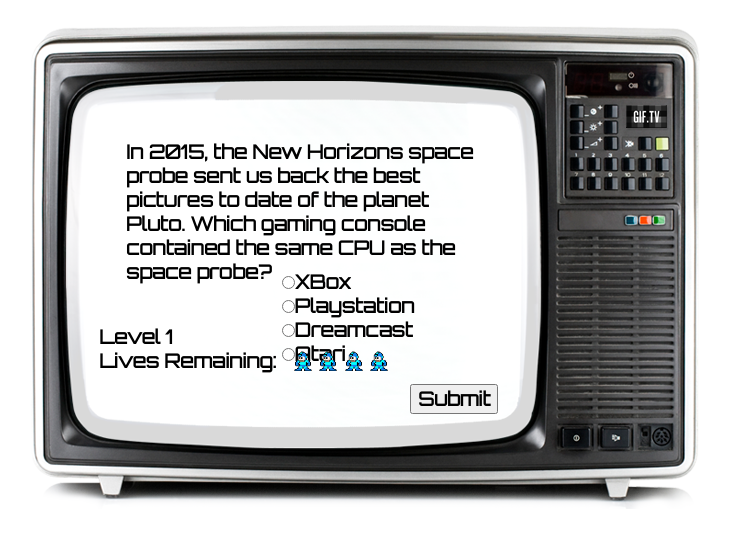
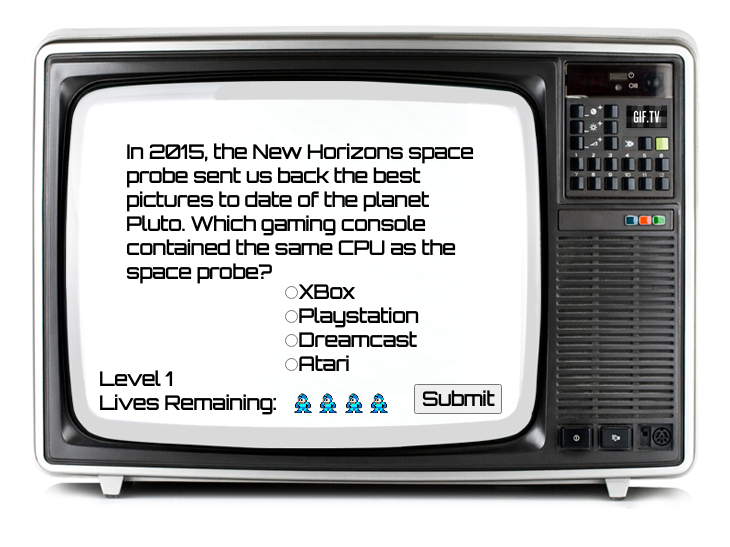
Before and after one commit to nikthequik/quiz-app, a plain HTML site: page index.html in a window 1280 px wide. Both pictures are taken after a click on the picture 575 px from the left and 304 px from the top of the page. Shown: the part 83-630 px from the top of the page, without its empty margins (272-1002 px from the left). Drawn offline with nearby package versions, Linux system fonts and the light colour scheme.

Commit message:
-put relative positioning on tv-box so absolutely positioned elements adjust automatically

```diff
--- a/css/style.css
+++ b/css/style.css
@@ -19,6 +19,7 @@
 }
 
 #tv-box {
+	position: relative;
 	width: 484px;
 	margin: 0 auto;
 	font-size: 1.2em;
@@ -48,21 +49,21 @@
 
 .choicebox {
 	position: absolute;
-    left: 8.1em;
-    top: -1.7em;
+    left: 13.3em;
+    top: 13.3em;
 }
 
 #hud {
 	position: absolute;
-    left: -1.4em;
-    top: -1.2em;
+    left: 3.6em;
+    top: 15.5em;
     font-size: 1.2rem;
 }
 
 .lifebox {
-	position: relative;
-    top: 2.5em;
-    left: 8.7em;
+    position: absolute;
+    top: 19.2em;
+    left: 13.7em;
 }
 
 .life {
@@ -78,8 +79,9 @@
 }
 
 .sub {
+
 	margin-left: 6.7em;
-	margin-top: 0.9em;
+	margin-top: 0.4em;
 	font-family: 'Orbitron', sans-serif;
 	font-weight: bold;
 }
--- a/index.html
+++ b/index.html
@@ -12,12 +12,8 @@
 	<div id="tv-box">
 		<img id="start" src="img/start.png" alt="Start">
 		<p id="qbox"></p>
-		<div class="choiceContainer">
-			<div class="choicebox"></div>
-		</div>
-		<div class="hudContainer">
-			<h6 id="hud">Level <span class='level'>1</span><br> Lives Remaining: </h6>
-		</div>
+		<div class="choicebox"></div>
+		<h6 id="hud">Level <span class='level'>1</span><br> Lives Remaining: </h6>
 		<div class="lifebox">
 			<img src="img/life.gif" alt="life" class="life life1">
 			<img src="img/life.gif" alt="life" class="life life2">
@@ -25,7 +21,6 @@
 			<img src="img/life.gif" alt="life" class="life life4">
 		</div>
 	</div>
-
 	<script src="https://ajax.googleapis.com/ajax/libs/jquery/1.12.2/jquery.min.js"></script>
 	<script src="js/app.js"></script>
 </body>
```
